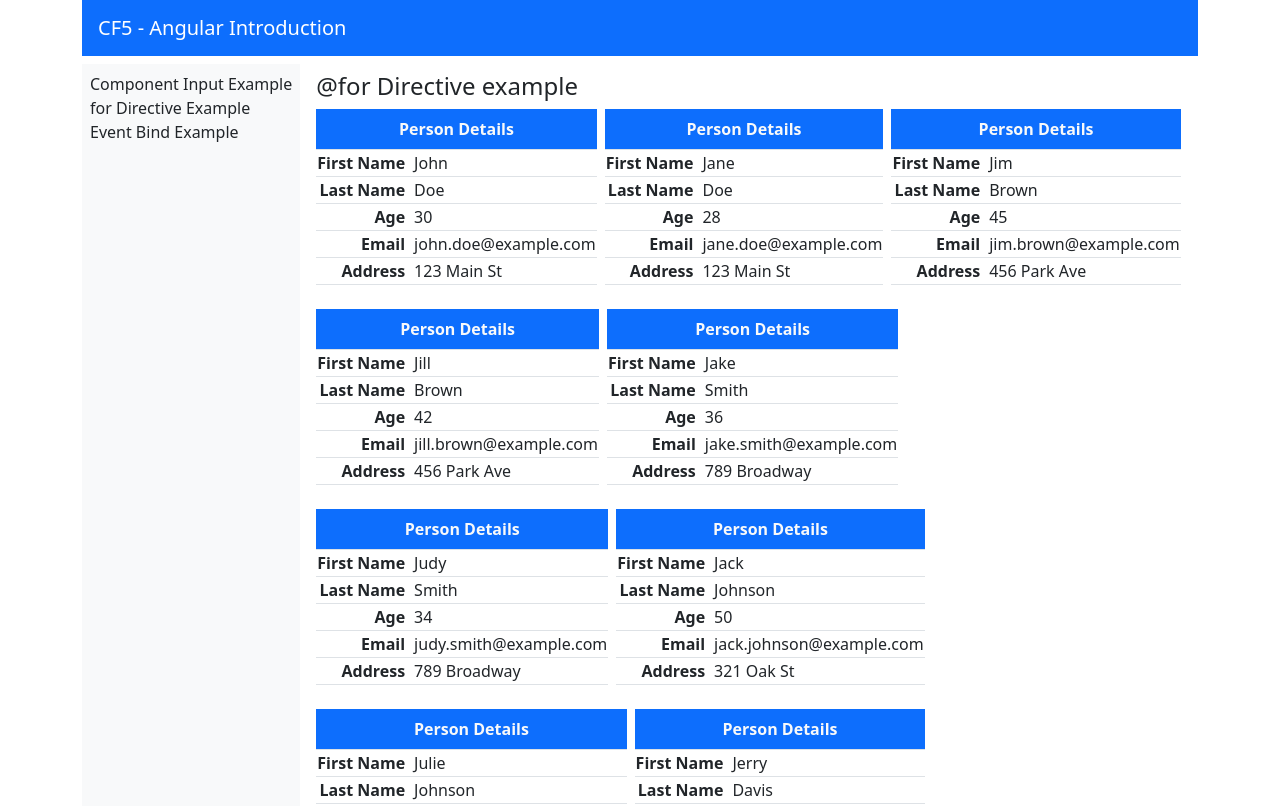
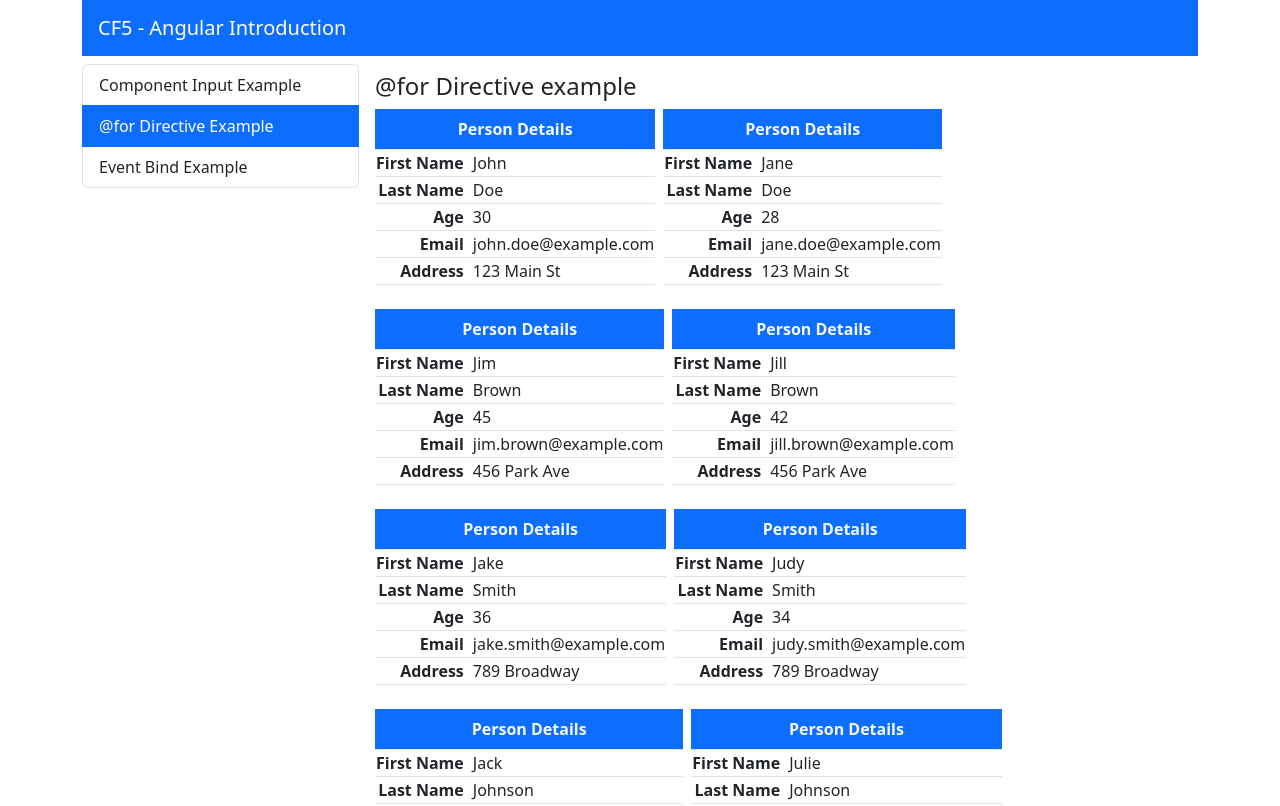
Before and after one commit to milicamiha/angular-introduction, an Angular app: page /for-directive-example in a window 1280 px wide. Shown: the top 806 px of the page. Built offline with nearby package versions, Linux system fonts and the light colour scheme.

Commit message:
fancy app menu

```diff
--- a/src/app/app.component.html
+++ b/src/app/app.component.html
@@ -1,16 +1,12 @@
 <div class="container">
     <div class="d-flex flex-column gap-2">
       <nav class="navbar navbar-dark bg-primary justify-content-between">
-        <a role="button" class="navbar-brand ms-3" routerLink=" ">CF5 - Angular Introduction</a>
+        <a role="button" class="navbar-brand ms-3" routerLink="">CF5 - Angular Introduction</a>
       </nav>
 
       <div class="d-flex flex-row gap-2">
-        <div class="d-flex flex-column text-nowrap bg-light p-2">
-          <span role="button" routerLink="component-input-example">Component Input Example</span>
-          <span role="button" routerLink="for-directive-example">{{ "for" }} Directive Example</span>
-          <span role="button" routerLink="event-bind-example">Event Bind Example</span>
-        </div>
-        <div class="flex-grow-1 p-2 text-nowrap">
+        <app-list-group-menu class="w-25"></app-list-group-menu>
+        <div class="flex-grow-1 p-2 text-nowrap w-75">
           <router-outlet></router-outlet>
         </div>
       </div>
--- a/src/app/app.component.ts
+++ b/src/app/app.component.ts
@@ -3,15 +3,12 @@
 import { Person } from './shared/interfaces/person';
 import { EventBindExampleComponent } from './components/event-bind-example/event-bind-example.component';
 import { RouterLink, RouterOutlet } from '@angular/router';
+import { ListGroupMenuComponent } from './components/list-group-menu/list-group-menu.component';
 
 @Component({
   selector: 'app-root',
   standalone: true,
-  imports: [
-    RouterLink,
-    RouterOutlet,
-    PersonTableComponent,
-    EventBindExampleComponent],
+  imports: [ RouterLink, RouterOutlet, ListGroupMenuComponent ],
   templateUrl: './app.component.html',
   styleUrl: './app.component.css'
 })
--- a/src/app/components/component-input-example/component-input-example.component.html
+++ b/src/app/components/component-input-example/component-input-example.component.html
@@ -1,6 +1,6 @@
 <h4> Component Input Example </h4>
 
-  <div class="d-flex gap-5 text-nowrap">
+  <div class="d-flex flex-wrap gap-5 text-nowrap">
     <app-person-table [person]="person0"></app-person-table>
     <app-person-table></app-person-table>
     <app-person-table [person]="person1"></app-person-table>
--- /dev/null
+++ b/src/app/components/list-group-menu/list-group-menu.component.html
@@ -0,0 +1,9 @@
+<div class="list-group">
+    @for(entry of menu; track entry) {
+        <a class="list-group-item list-group-item-action text-truncate"
+        [routerLink]="entry.routerLink"
+        [routerLinkActive]="['active']">
+            {{ entry.text }}
+        </a>
+    }
+</div>
--- /dev/null
+++ b/src/app/components/list-group-menu/list-group-menu.component.ts
@@ -0,0 +1,18 @@
+import { Component } from '@angular/core';
+import { RouterLink, RouterLinkActive } from '@angular/router';
+import { MenuItem } from 'src/app/shared/interfaces/menu-item';
+
+@Component({
+  selector: 'app-list-group-menu',
+  standalone: true,
+  imports: [RouterLink, RouterLinkActive],
+  templateUrl: './list-group-menu.component.html',
+  styleUrl: './list-group-menu.component.css'
+})
+export class ListGroupMenuComponent {
+  menu: MenuItem[] = [
+    {text: 'Component Input Example', routerLink: 'component-input-example'},
+    {text: '@for Directive Example', routerLink: 'for-directive-example'},
+    {text: 'Event Bind Example', routerLink: 'event-bind-example'}
+  ];
+}
--- /dev/null
+++ b/src/app/shared/interfaces/menu-item.ts
@@ -0,0 +1,4 @@
+export interface MenuItem {
+    text: string;
+    routerLink: string;
+}
```
Also changed, not shown: src/app/components/list-group-menu/list-group-menu.component.css (added), 1 other file (tests, documents, lock files or other folders).
